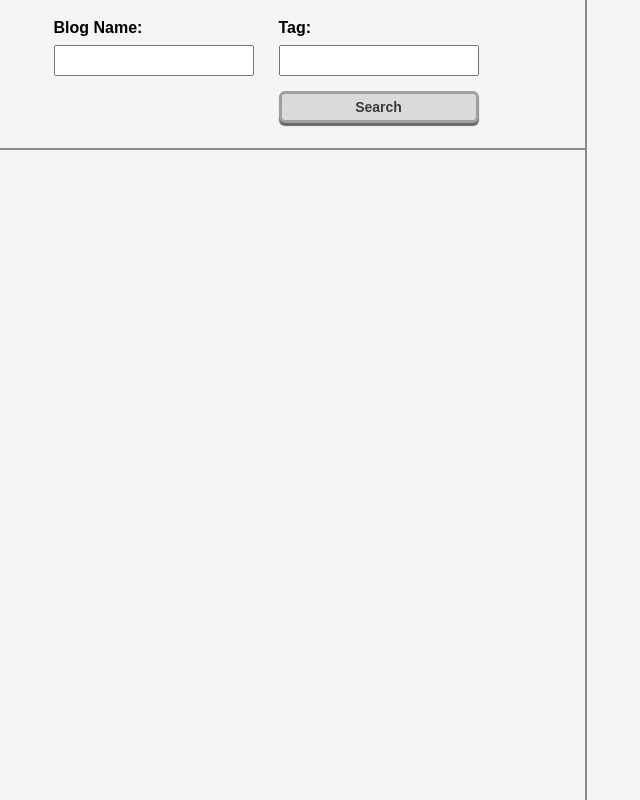
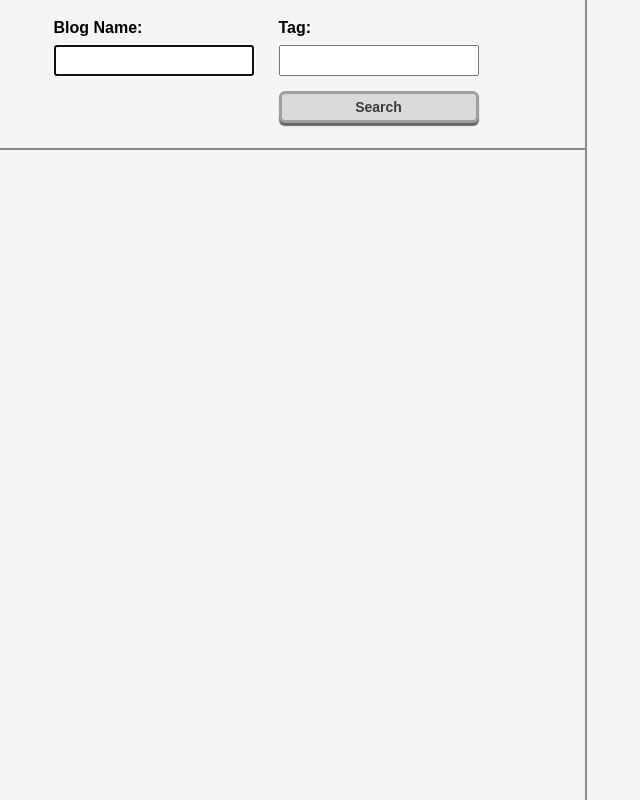
Before and after one commit to lucap/tumblr-viewer, a React app: page / in a window 1280 px wide. Shown: the whole page, without its empty margins (53-693 px from the left). Built offline with nearby package versions, Linux system fonts and the light colour scheme.

Commit message:
autofocus input

```diff
--- a/src/components/SearchBox.js
+++ b/src/components/SearchBox.js
@@ -33,6 +33,7 @@ class SearchBox extends Component {
                     <input
                         type="text"
                         name="blogName"
+                        autoFocus="autoFocus"
                         value={this.state.blogName}
                         onChange={this.onChange}
                         onKeyPress={this.onKeyPress}
```
